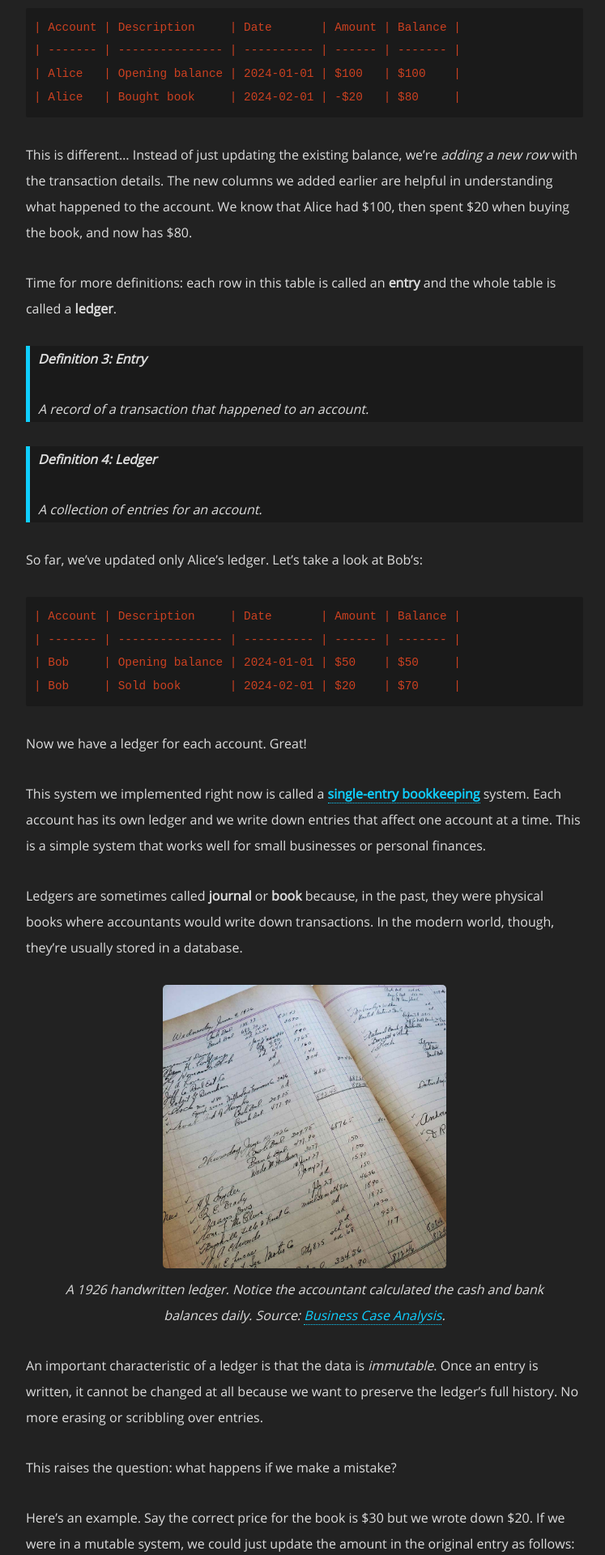
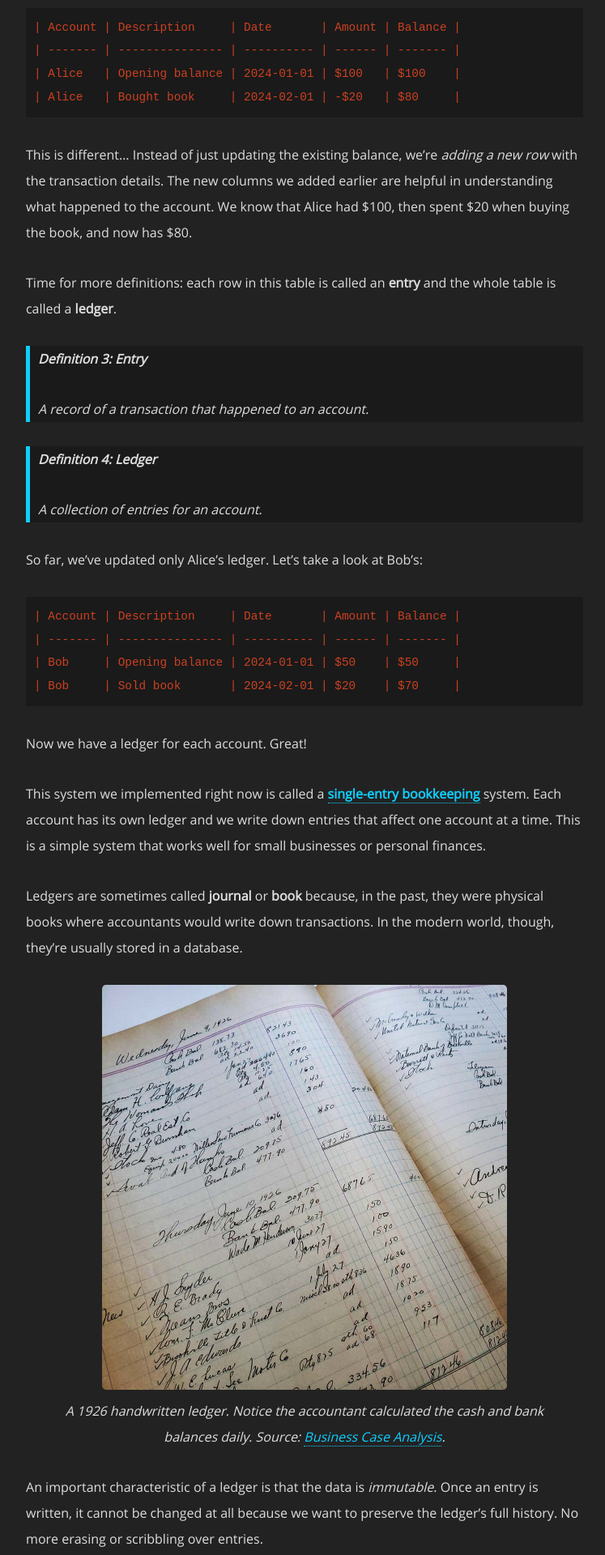
Before and after one commit to matheusportela/matheusportela.github.io, a Jekyll site: the page built from _posts/2024-04-08-double-entry-bookkeeping-as-a-graph.md, in a window 1280 px wide. Shown: the part 4480-6400 px from the top of the page at 81% size, without its empty margins (264-1011 px from the left). Built offline with Jekyll 4.4.1, drawn with Linux system fonts in a browser that asks for light colours; some web fonts are replaced.

Commit message:
Fix image sizes

```diff
--- a/_posts/2024-04-08-double-entry-bookkeeping-as-a-graph.md
+++ b/_posts/2024-04-08-double-entry-bookkeeping-as-a-graph.md
@@ -138,7 +138,7 @@
 
 Ledgers are sometimes called **journal** or **book** because, in the past, they were physical books where accountants would write down transactions. In the modern world, though, they're usually stored in a database.
 
-<center><figure><img src="/assets/images/double-entry-bookkeeping/handwritten-ledger.jpg" alt="Picture of a 1926 handwritten ledger" style="width: 350px;" /><figcaption>A 1926 handwritten ledger. Notice the accountant calculated the cash and bank balances daily. Source: <a href="https://www.business-case-analysis.com/ledger.html">Business Case Analysis</a>.</figcaption></figure></center>
+<center><figure><img src="/assets/images/double-entry-bookkeeping/handwritten-ledger.jpg" alt="Picture of a 1926 handwritten ledger" style="width: 500px;" /><figcaption>A 1926 handwritten ledger. Notice the accountant calculated the cash and bank balances daily. Source: <a href="https://www.business-case-analysis.com/ledger.html">Business Case Analysis</a>.</figcaption></figure></center>
 
 An important characteristic of a ledger is that the data is _immutable_. Once an entry is written, it cannot be changed at all because we want to preserve the ledger's full history. No more erasing or scribbling over entries.
 
@@ -265,7 +265,7 @@
 
 This format is commonly referred to as a [T-account](https://en.wikipedia.org/wiki/Debits_and_credits#T-accounts) (an analogy to the same: the top with the account name, the left side with debits, and the right side with credits). For this reason, many accountants will refer to debits as entries that go on the left side and credits as the ones that go on the right side.
 
-<center><figure><img src="/assets/images/double-entry-bookkeeping/general-post-office-accounting-book.jpg" alt="Picture of the General Post Office T-account as instituted by Benjamin Franklin" style="width: 350px;" /><figcaption>General Post Office T-account as instituted by Benjamin Franklin. Source: <a href="https://postalmuseum.si.edu/object/npm_1982.0786.1">Smithsonian National Post Museum</a>.</figcaption></figure></center>
+<center><figure><img src="/assets/images/double-entry-bookkeeping/general-post-office-accounting-book.jpg" alt="Picture of the General Post Office T-account as instituted by Benjamin Franklin" style="width: 650px;" /><figcaption>General Post Office T-account as instituted by Benjamin Franklin. Source: <a href="https://postalmuseum.si.edu/object/npm_1982.0786.1">Smithsonian National Post Museum</a>.</figcaption></figure></center>
 
 Computer systems don't need to use this format, though, as it doesn't necessary prevent software bugs. Instead, it is common to have a single amount column and another column to indicate whether the amount is a debit or a credit. For example:
 
```
